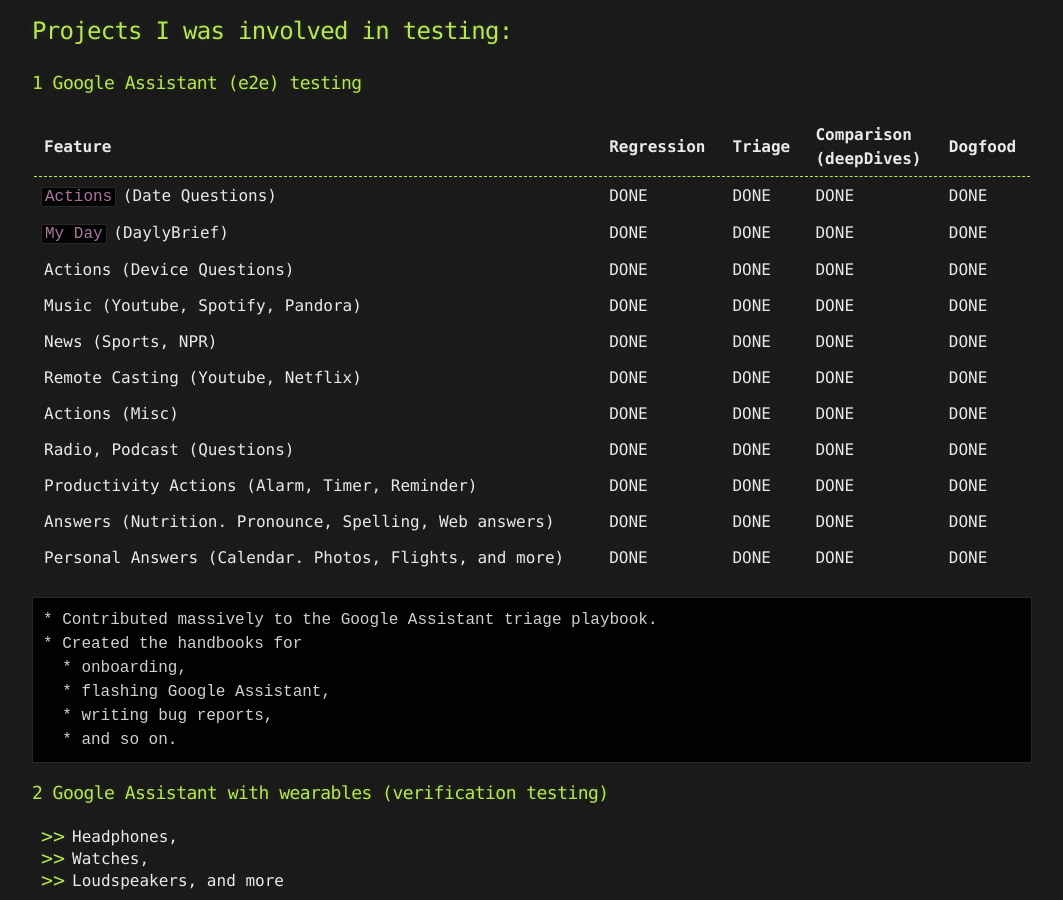
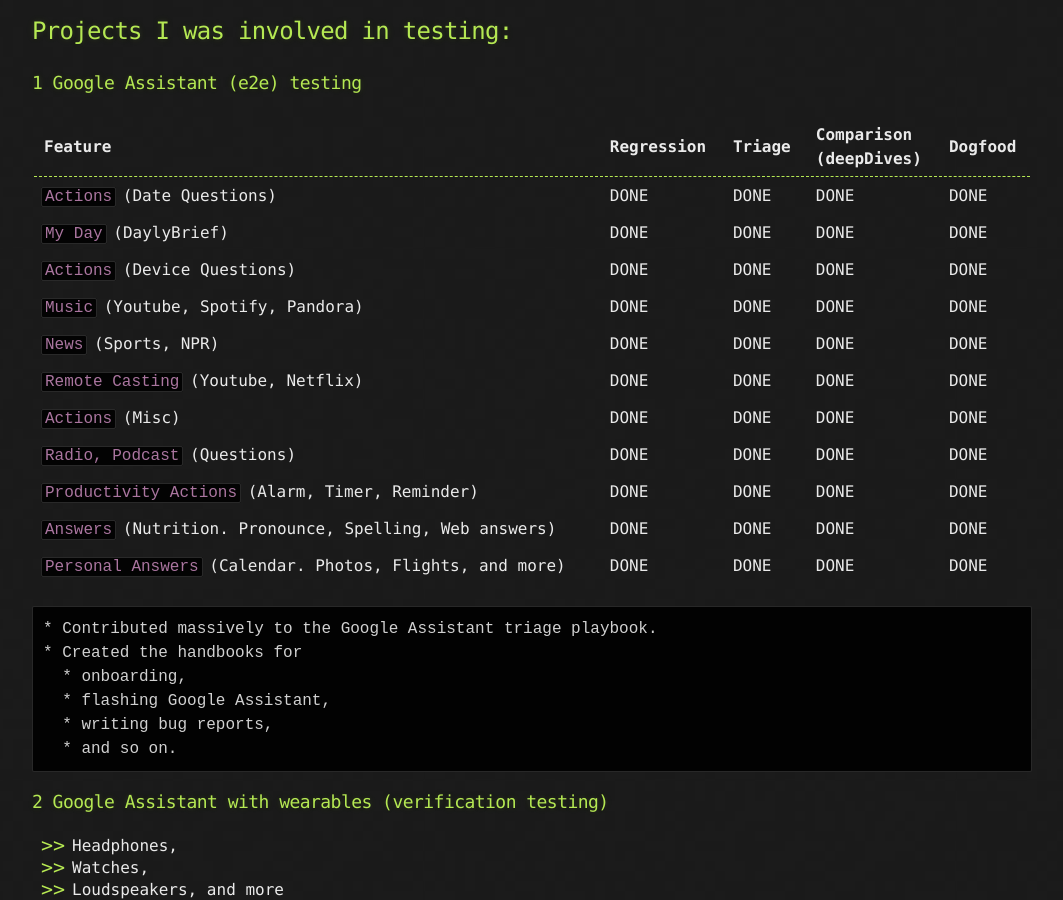
Before and after one commit to sciustechnologia/sciustechnologia.github.io, a Jekyll site: the page built from index.md, in a window 1280 px wide and 900 px high, scrolled down 284 px. Shown: the whole window, without its empty margins (108-1171 px from the left). Built offline with Jekyll 4.4.1, drawn with Linux system fonts in a browser that asks for light colours.

````diff
--- a/index.md
+++ b/index.md
@@ -15,15 +15,15 @@ I gained experience in testing and documenting.
 |:-------------|:---------------------------------|:------|:--------------------------|:------|
 | `Actions` (Date Questions)           | DONE                             | DONE  | DONE                      | DONE  |
 | `My Day` (DaylyBrief)                | DONE                             | DONE  | DONE                      | DONE  |
-| Actions (Device Questions)         | DONE                             | DONE  | DONE                      | DONE  |
-| Music (Youtube, Spotify, Pandora)           | DONE                             | DONE  | DONE                      | DONE  |
-| News (Sports, NPR)                 | DONE                             | DONE  | DONE                      | DONE  |
-| Remote Casting (Youtube, Netflix) | DONE                             | DONE  | DONE                      | DONE  |
-| Actions (Misc)                    | DONE                             | DONE  | DONE                      | DONE  |
-| Radio, Podcast (Questions)        | DONE                             | DONE  | DONE                      | DONE  |
-| Productivity Actions (Alarm, Timer, Reminder)        | DONE                             | DONE  | DONE                      | DONE  |
-| Answers (Nutrition. Pronounce, Spelling, Web answers)  | DONE                             | DONE  | DONE                      | DONE  |
-| Personal Answers (Calendar. Photos, Flights, and more) | DONE                             | DONE  | DONE                      | DONE  |
+| `Actions` (Device Questions)         | DONE                             | DONE  | DONE                      | DONE  |
+| `Music` (Youtube, Spotify, Pandora)           | DONE                             | DONE  | DONE                      | DONE  |
+| `News` (Sports, NPR)                 | DONE                             | DONE  | DONE                      | DONE  |
+| `Remote Casting` (Youtube, Netflix) | DONE                             | DONE  | DONE                      | DONE  |
+| `Actions` (Misc)                    | DONE                             | DONE  | DONE                      | DONE  |
+| `Radio, Podcast` (Questions)        | DONE                             | DONE  | DONE                      | DONE  |
+| `Productivity Actions` (Alarm, Timer, Reminder)        | DONE                             | DONE  | DONE                      | DONE  |
+| `Answers` (Nutrition. Pronounce, Spelling, Web answers)  | DONE                             | DONE  | DONE                      | DONE  |
+| `Personal Answers` (Calendar. Photos, Flights, and more) | DONE                             | DONE  | DONE                      | DONE  |
 
 ```
 * Contributed massively to the Google Assistant triage playbook.
````
